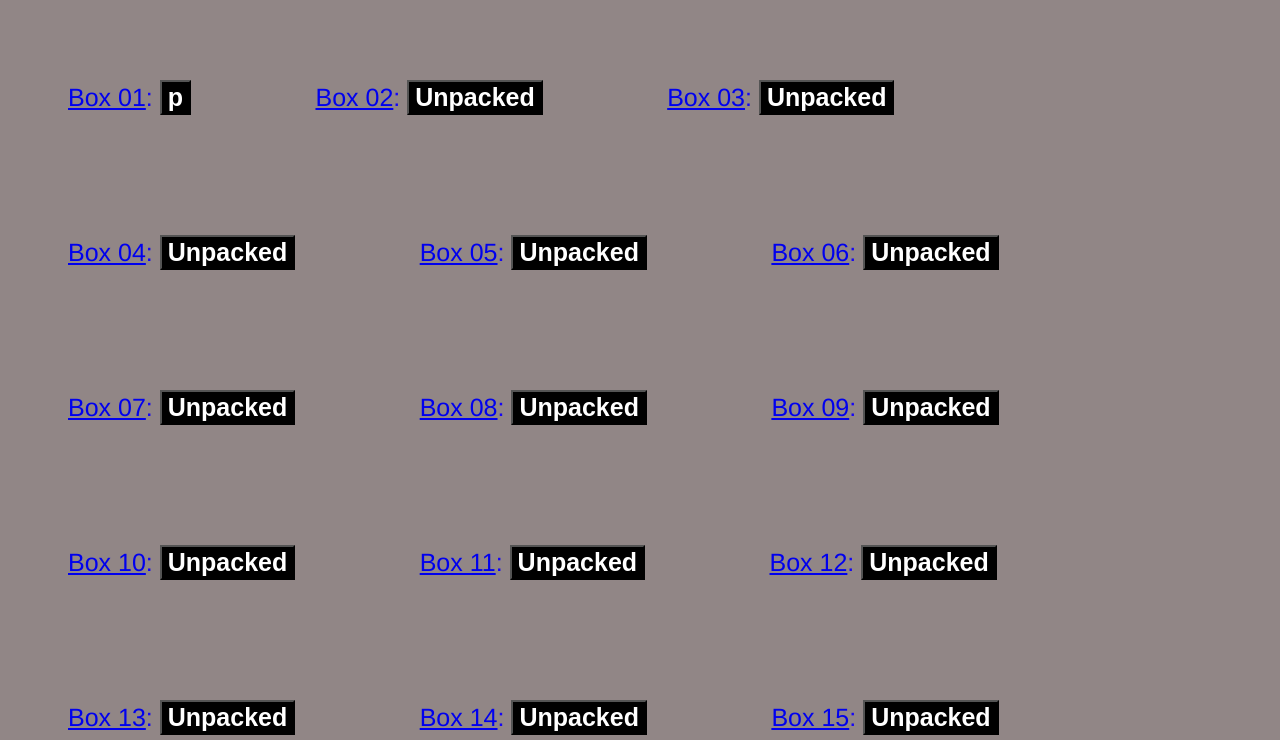
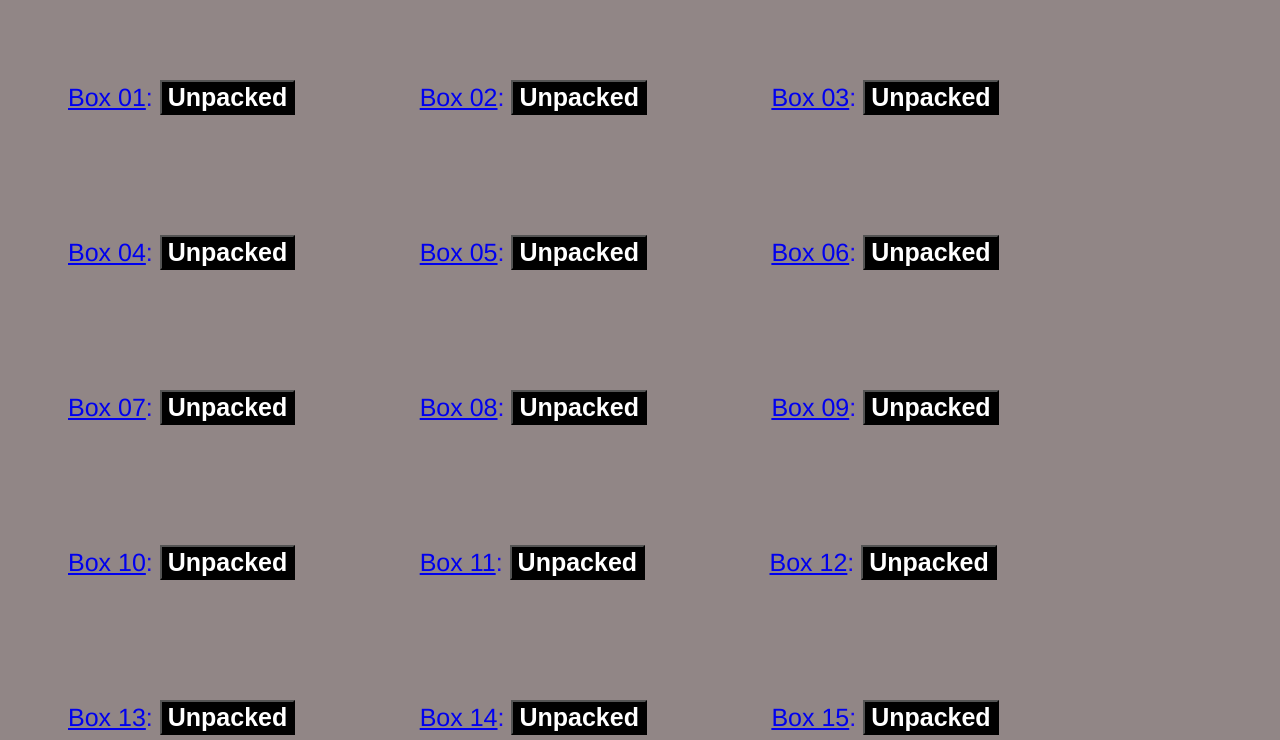
Before and after one commit to SewageLiquid/Box-Status, a plain HTML site: page index.html in a window 1280 px wide. Shown: the part 60-800 px from the top of the page. Drawn offline with Linux system fonts and the light colour scheme.

Commit message:
Update index.html

```diff
--- a/index.html
+++ b/index.html
@@ -41,7 +41,7 @@
     <header>
         <h1><a href="index.html">Home</a></h1>
     </header>
-        <p><a href="Boxes/Box 01.html">Box 01</a>: <button><strong>p</strong></button></p>
+        <p><a href="Boxes/Box 01.html">Box 01</a>: <button><strong>Unpacked</strong></button></p>
         <p><a href="Boxes/Box 02.html">Box 02</a>: <button><strong>Unpacked</strong></button></p>
         <p><a href="Boxes/Box 03.html">Box 03</a>: <button><strong>Unpacked</strong></button></p>
         <p><a href="Boxes/Box 04.html">Box 04</a>: <button><strong>Unpacked</strong></button></p>
```
